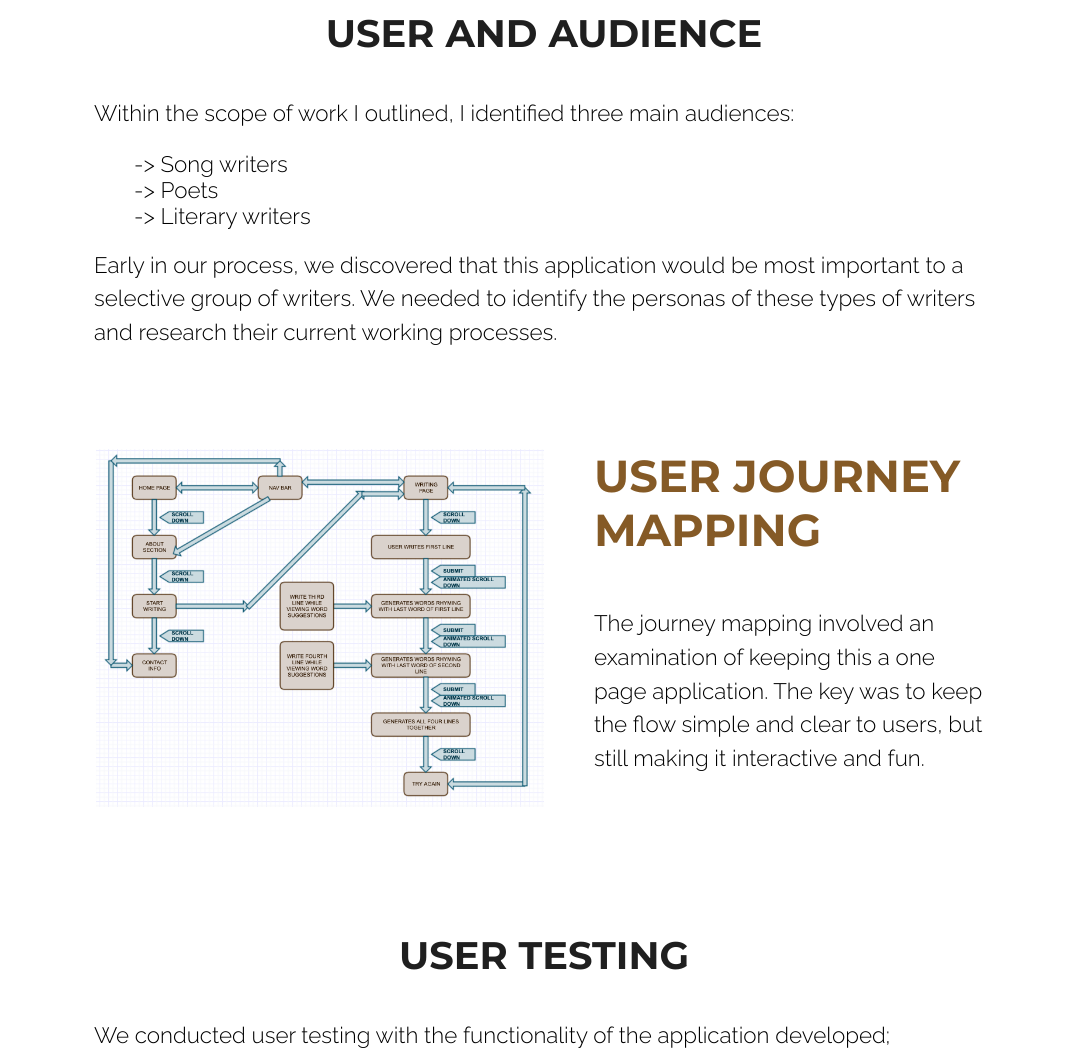
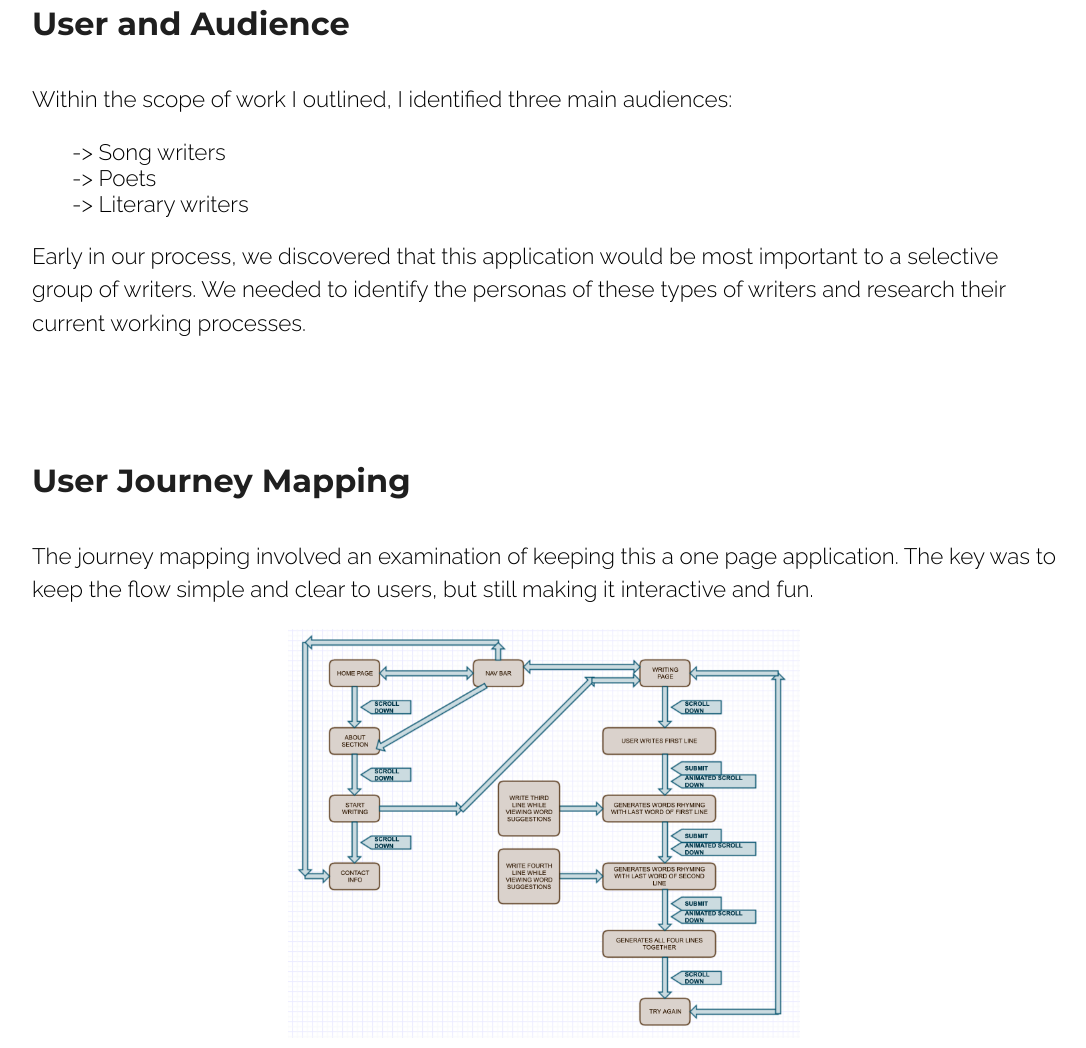
Before and after one commit to JanetBird/Personal-Portfolio, a plain HTML site: page orange.html in a window 1280 px wide. Shown: the part 980-2028 px from the top of the page, without its empty margins (96-1182 px from the left). Drawn offline with nearby package versions, Linux system fonts and the light colour scheme.

Commit message:
changes to orange page

```diff
--- a/orange.html
+++ b/orange.html
@@ -34,7 +34,7 @@
 
     <main class="projectMain">
         <section class="project__info">
-            <h2>The Challenge</h2>
+            <h3>The Challenge</h3>
             <p>In response to the problem that writers face with having to search or google for rhyming words while writing, the
             challenge was to provide them with a simple platform where rhyming words can appear as they write.
 
@@ -42,7 +42,7 @@
         </section>
 
         <section class="project__info">
-            <h2>User and Audience</h2>
+            <h3>User and Audience</h3>
             <p>Within the scope of work I outlined, I identified three main audiences:</p>
             <ul class="project__info__list">
                 <li>-> Song writers</li>
@@ -53,26 +53,25 @@
         </section>
 
         <section class="project__info--mapping">
-            <div class="project__info__img">
-                <img src="./assets/userJourney.png" alt="flow diagram of user journey">
-            </div>
-            <div class="project__info__text">
-                <h2>User Journey Mapping</h2>
+            <div class="project__info">
+                <h3>User Journey Mapping</h3>
                 <p>The journey mapping involved an examination of keeping this a one page application. The key was to keep the flow simple and clear to users, but still making it interactive and fun.</p>
-
+                <div class="project__info__img">
+                    <img src="./assets/userJourney.png" alt="flow diagram of user journey">
+                </div>
             </div>
 
         </section>
 
 
         <section class="project__info">
-        <h2>User Testing</h2>
+        <h3>User Testing</h3>
         <p>We conducted user testing with the functionality of the application developed; unconventionally late in the process of product design. However, the high feasibility of developing the application allowed for user testing to be later in the game. An analysis of the results drove us into several design cycles before finalizing the product.</p>
         </section>
 
         <section class="project__info--sketch">
-            <div class="project__info__text">
-                <h2>Sketching and Wireframing</h2>
+            <div class="project__info">
+                <h3>Sketching and Wireframing</h3>
                 <p>The goal of the home page was to create energy and vibrancy. There also needed to be a clear message as to what the application does. Intentional content and the use of relevant images would guide users to the writing page.
                 </p>
             </div>
@@ -82,7 +81,7 @@
         </section>
 
         <section class="project__info conclusion">
-            <h2>Conclusion</h2>
+            <h3>Conclusion</h3>
             <p>Orange was well received by classmates and professors as being fun and interactive. The clarity and user-friendly platform, with its energetic feel, lead users to even tweet their creations.</p>
         </section>
     </main>
--- a/styles/partials/_project.scss
+++ b/styles/partials/_project.scss
@@ -45,48 +45,24 @@
         }
     }
     &__info {
-        &--mapping, &--sketch {
-            padding-top: 80px;
-            display: flex;
-            justify-content: center;
-            margin: 0 auto;
-        }
-        &--mapping p, &--mapping h2 {
-            text-align: left;
-            margin-left: 50px;
-        }
-        &--sketch p, &--sketch h2 {
-            text-align: right;
-            margin-right: 50px;
-        }
-
-        h2 {
-        @include headingFont(24);
+        margin: 0 auto;
+        max-width: 1100px;
+        width: 80%;
+        h3 {
         margin-bottom: 40px;
         margin-top: 120px;
         }
-        p {
-        width: 75%;
-        max-width: 900px;
-        margin: 20px auto;
-        }
-        &__list {
-            width: 75%;
-            max-width: 900px;
+        &__img {
+            width: 50%;
             margin: 0 auto;
-
-            }
-        &__img {
-            width: 35%;
             img {
                 width: 100%;
             }
         }
         &__text {
-            width: 35%;
-            h2 {
-                margin-top: 0;
-            }
+            max-width: 1100px;
+            width: 80%;
+            margin: 0 auto;
         }
     }
 }
```
Also changed, not shown: styles/styles.css.
